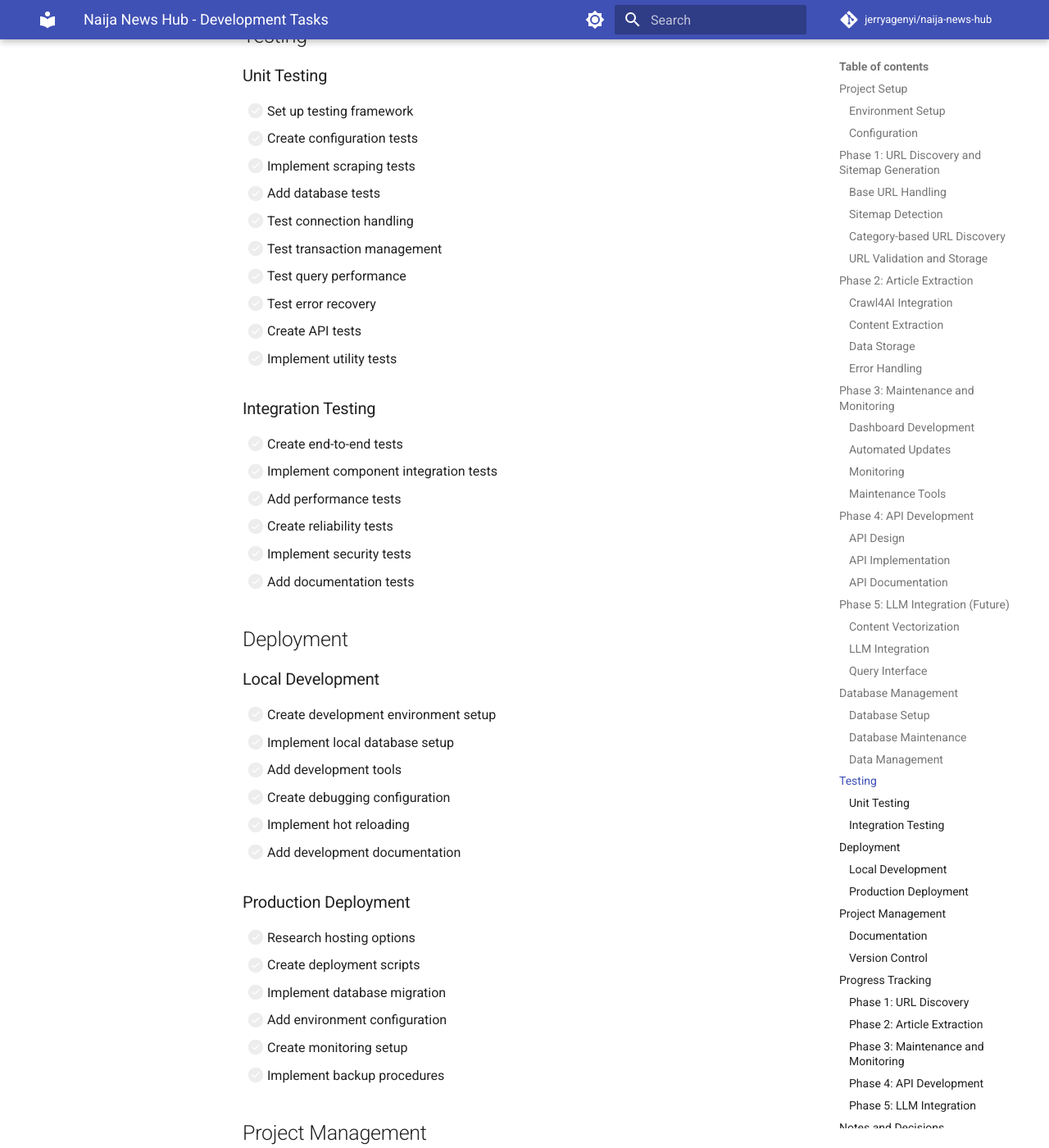
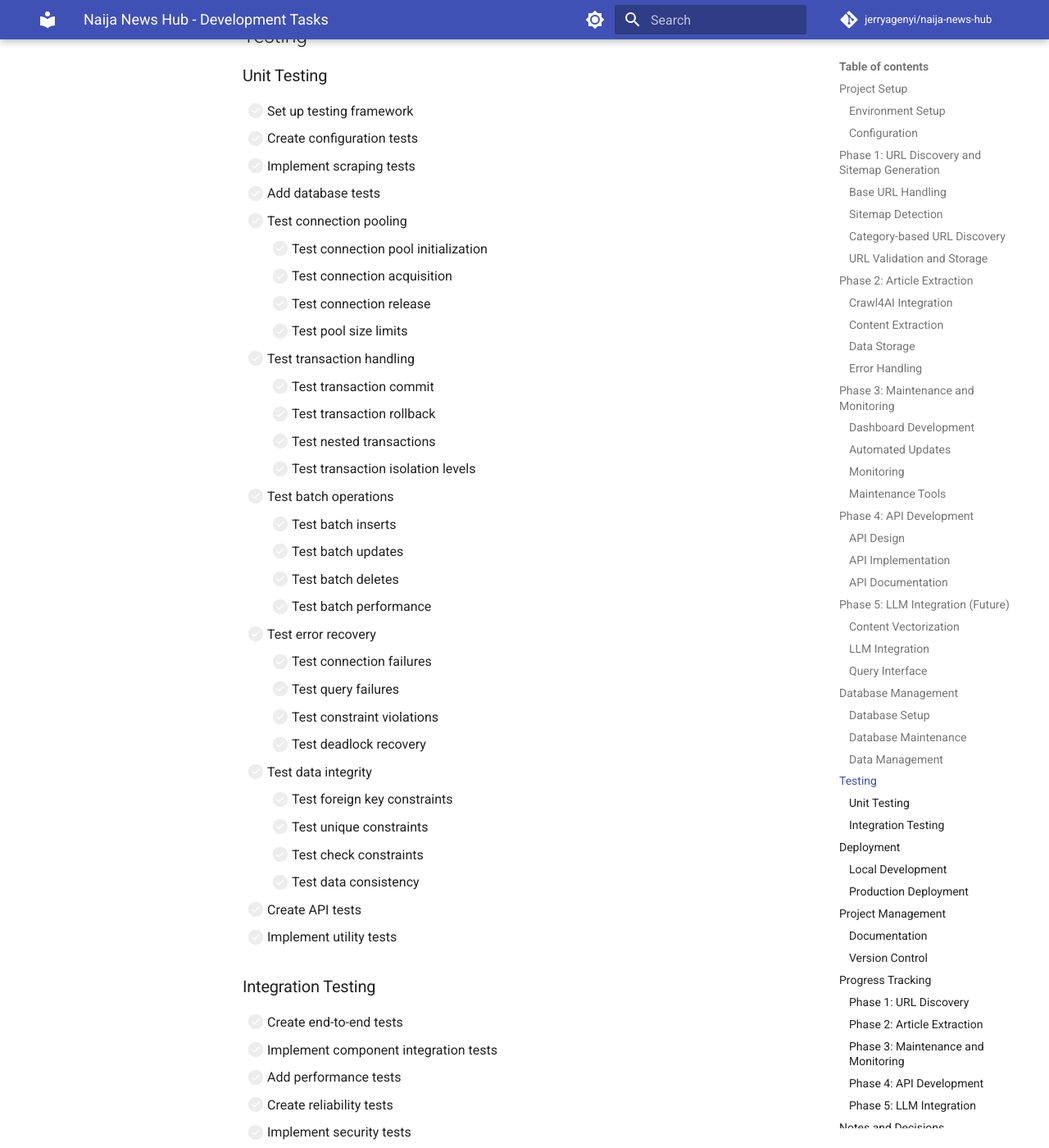
Before and after one commit to jerryagenyi/naija-news-hub, an MkDocs documentation site: the page built from docs/dev/development-tasks.md, in a window 1280 px wide and 1400 px high, scrolled down 10849 px. Shown: the whole window at 82% size. Built offline with MkDocs 1.6.1 and Material for MkDocs 9.7.7, drawn with Linux system fonts in a browser that asks for light colours; comment, search, counter and statistics services are not loaded.

Commit message:
Harmonize database schema documentation and testing checklists

```diff
--- a/docs/dev/development-tasks.md
+++ b/docs/dev/development-tasks.md
@@ -323,10 +323,31 @@ This document tracks the development tasks for the Naija News Hub project, break
 - [ ] Create configuration tests
 - [ ] Implement scraping tests
 - [ ] Add database tests
-  - [ ] Test connection handling
-  - [ ] Test transaction management
-  - [ ] Test query performance
+  - [ ] Test connection pooling
+    - [ ] Test connection pool initialization
+    - [ ] Test connection acquisition
+    - [ ] Test connection release
+    - [ ] Test pool size limits
+  - [ ] Test transaction handling
+    - [ ] Test transaction commit
+    - [ ] Test transaction rollback
+    - [ ] Test nested transactions
+    - [ ] Test transaction isolation levels
+  - [ ] Test batch operations
+    - [ ] Test batch inserts
+    - [ ] Test batch updates
+    - [ ] Test batch deletes
+    - [ ] Test batch performance
   - [ ] Test error recovery
+    - [ ] Test connection failures
+    - [ ] Test query failures
+    - [ ] Test constraint violations
+    - [ ] Test deadlock recovery
+  - [ ] Test data integrity
+    - [ ] Test foreign key constraints
+    - [ ] Test unique constraints
+    - [ ] Test check constraints
+    - [ ] Test data consistency
 - [ ] Create API tests
 - [ ] Implement utility tests
 
```
Also changed, not shown: docs/dev/enhanced-testing-checklist.md (+2 -0 lines), docs/dev/testing-checklist.md (+22 -0 lines), docs/pm/tdd.md (+7 -6 lines).
